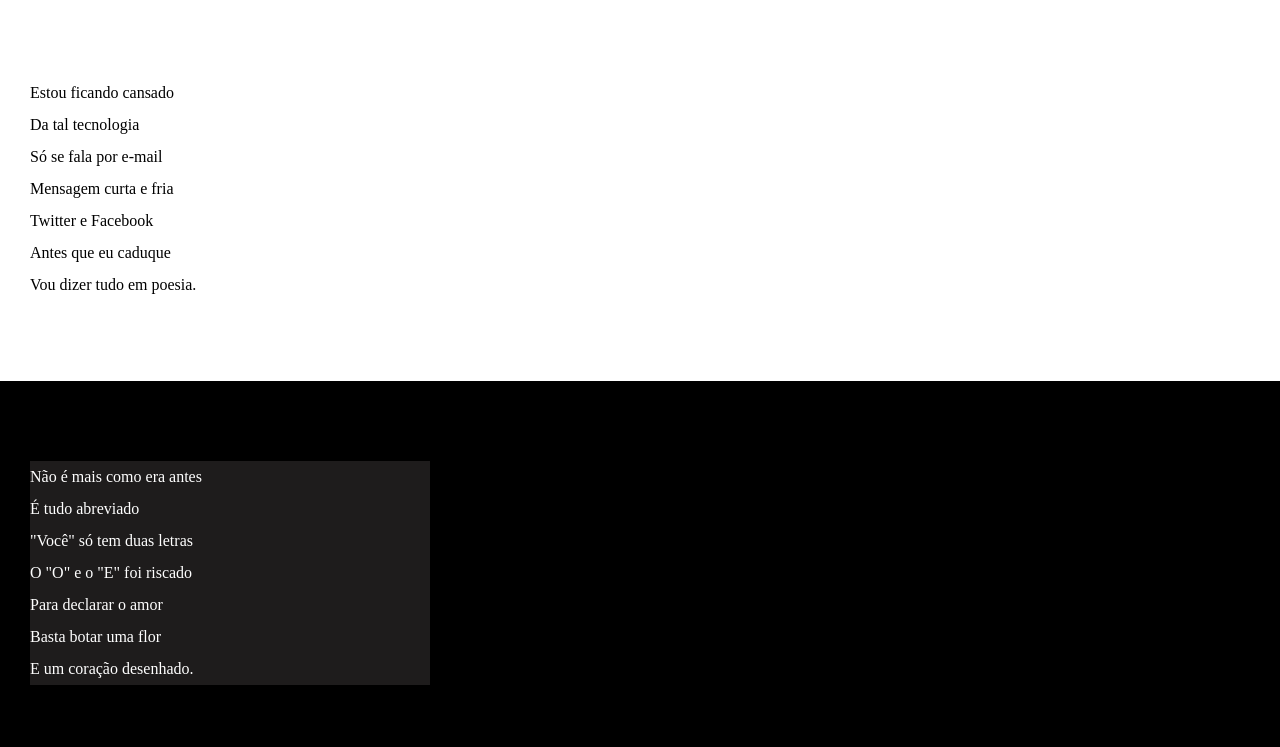
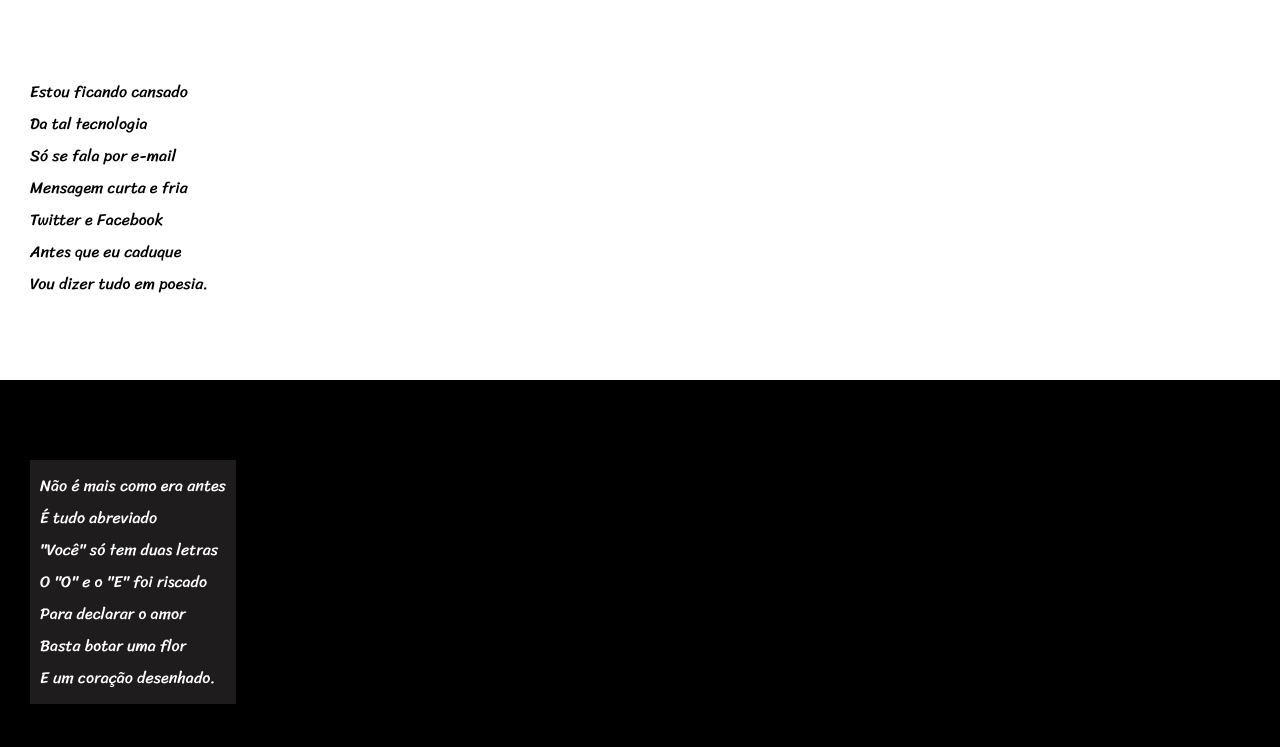
Before and after one commit to Ketleyoliveira123/html-css, a plain HTML site: page desafios/d012/index.html in a window 1280 px wide. Shown: the part 158-905 px from the top of the page. Drawn offline with Linux system fonts and the light colour scheme.

Commit message:
atualização do desafio 12

```diff
--- a/desafios/d012/style.css
+++ b/desafios/d012/style.css
@@ -1,4 +1,18 @@
 @charset "UTF-8";
+
+@import url('https://fonts.googleapis.com/css2?family=Passion+One:wght@400;700;900&display=swap');
+
+@import url('https://fonts.googleapis.com/css2?family=Sriracha&display=swap');
+
+
+
+:root {
+    --fonte1: Verdana, Geneva, Tahoma, sans-serif
+    --fonte2: "Passion One", serif;
+    --fonte2: "Passion One", serif;
+    --fonte3: "Sriracha", serif;
+
+}
 
 * {
     margin: 0px;
@@ -8,17 +22,21 @@
 html, body {
     min-height: 100vh;
     background-color: darkgray;
+    font-family: var(--fonte1);
 }
 
 header {
     background-color: black;
     color: white;
     text-align: center;
+
+
 }
 
 header > h1 {
     padding-top: 50px;
     font-variant: small-caps;
+    font-family: var(--fonte2);
 }
 
 header > p {
@@ -40,6 +58,7 @@ section {
     padding-bottom: 10vh;
     line-height: 2em;
     padding-left: 30px;
+    font-family: var(--fonte3);
 
 }
 
@@ -54,7 +73,8 @@ section.imagem {
 }
 
 section.imagem > p {
-    width: 400px;
+    display: inline-block;
+    padding: 10px;
     background-color: rgba(117, 112, 112, 0.253);
 
 }
```
